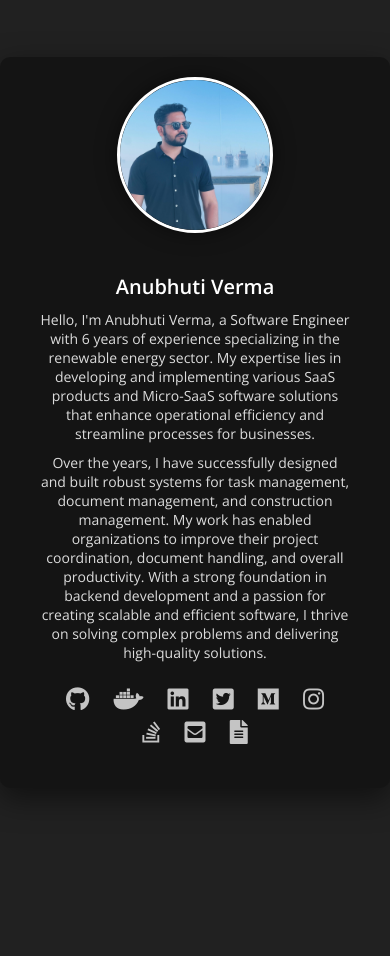
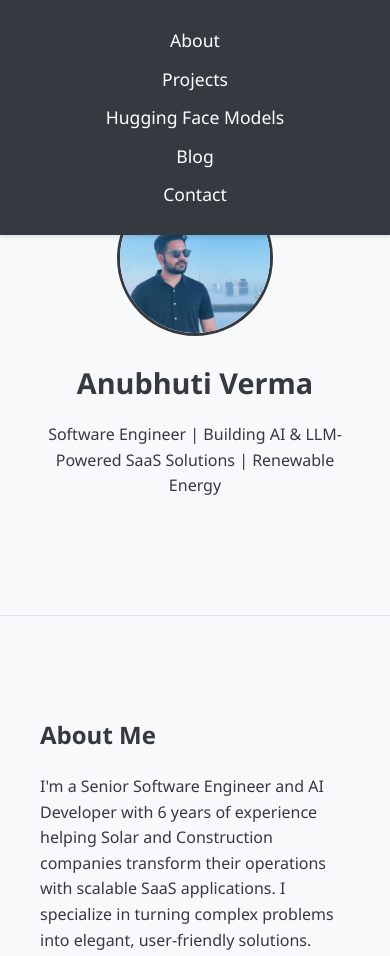
Before and after one commit to anu-007/anu-007.github.io, a plain HTML site: page index.html in a window 390 px wide. Shown: the top 956 px of the page. Before the commit the page ends 844 px from the top, so only its background shows below. Drawn offline with nearby package versions, Linux system fonts and the light colour scheme; no server answers.

Commit message:
redesign

```diff
--- a/index.html
+++ b/index.html
@@ -1,33 +1,104 @@
 <!DOCTYPE html>
 <html lang="en">
+
 <head>
   <meta charset="UTF-8">
   <meta name="viewport" content="width=device-width, initial-scale=1.0">
   <title>Anubhuti Verma</title>
-  <link rel="stylesheet" href="./style.css">
-  <link rel="stylesheet" href="https://use.fontawesome.com/releases/v5.3.1/css/all.css" integrity="sha384-mzrmE5qonljUremFsqc01SB46JvROS7bZs3IO2EmfFsd15uHvIt+Y8vEf7N7fWAU" crossorigin="anonymous">
+  <link rel="stylesheet" href="style.css">
+  <link rel="stylesheet" href="https://use.fontawesome.com/releases/v5.3.1/css/all.css"
+    integrity="sha384-mzrmE5qonljUremFsqc01SB46JvROS7bZs3IO2EmfFsd15uHvIt+Y8vEf7N7fWAU" crossorigin="anonymous">
 </head>
+
 <body>
+  <header>
+    <nav>
+      <ul>
+        <li><a href="#about">About</a></li>
+        <li><a href="#projects">Projects</a></li>
+        <li><a href="#huggingface-models">Hugging Face Models</a></li>
+        <li><a href="#blog">Blog</a></li>
+        <li><a href="#contact">Contact</a></li>
+      </ul>
+    </nav>
+  </header>
+
+  <main>
+    <section id="home">
       <div class="container">
         <div class="profile-pic">
-      <img src="./img/pic.jpg" alt="Anubhuti Verma" class="profile"/>
+          <img src="./img/pic.jpg" alt="Anubhuti Verma" class="profile" />
         </div>
         <div class="content">
-      <h2>Anubhuti Verma</h2>
-      <p>Hello, I'm Anubhuti Verma, a Software Engineer with 6 years of experience specializing in the renewable energy sector. My expertise lies in developing and implementing various SaaS products and Micro-SaaS software solutions that enhance operational efficiency and streamline processes for businesses.</p>
-      <p>Over the years, I have successfully designed and built robust systems for task management, document management, and construction management. My work has enabled organizations to improve their project coordination, document handling, and overall productivity. With a strong foundation in backend development and a passion for creating scalable and efficient software, I thrive on solving complex problems and delivering high-quality solutions.</p>
+          <h1>Anubhuti Verma</h1>
+          <p>Software Engineer | Building AI & LLM-Powered SaaS Solutions | Renewable Energy</p>
+        </div>
+      </div>
+    </section>
+
+    <section id="about">
+      <div class="container">
+        <h2>About Me</h2>
+        <p>I'm a Senior Software Engineer and AI Developer with 6 years of experience helping Solar and Construction
+          companies transform their operations with scalable SaaS applications. I specialize in turning complex problems
+          into elegant, user-friendly solutions.</p>
+        <p>I have a strong foundation in backend development and have successfully built and delivered robust systems
+          for task management, document management, and construction management. I'm also passionate about the potential
+          of AI and have recently shipped an LLM-powered AI agent to production, allowing users to chat with their data
+          and gain actionable insights. I have experience building AI agent workflows using modern frameworks to solve
+          real-world business problems.</p>
+        <p>I'm always looking for the next challenge where I can build something that makes a real difference. Ready to
+          connect? Let's talk about how we can build something great together.</p>
+      </div>
+    </section>
+
+
+
+    <section id="projects">
+      <div class="container">
+        <h2>Projects</h2>
+        <div id="projects-container"></div>
+      </div>
+    </section>
+
+    <section id="huggingface-models">
+      <div class="container">
+        <h2>Hugging Face Models</h2>
+        <div id="huggingface-models-container"></div>
+      </div>
+    </section>
+
+    <section id="blog">
+      <div class="container">
+        <h2>Blog</h2>
+        <div id="blog-container"></div>
+      </div>
+    </section>
+
+    <section id="contact">
+      <div class="container">
+        <h2>Contact</h2>
+        <p>Feel free to reach out to me via email or connect with me on social media.</p>
         <div class="icons">
+          <a href="https://huggingface.co/anubhutiv1" target="_blank"><i class="fas fa-robot"></i></a>
           <a href="https://github.com/anu-007" target="_blank"><i class="fab fa-github"></i></a>
           <a href="https://hub.docker.com/u/anu007/" target="_blank"><i class="fab fa-docker"></i></a>
-        <a href="https://www.linkedin.com/in/anubhuti-verma-59a333ba/" target="_blank"><i class="fab fa-linkedin"></i></a>
+          <a href="https://www.linkedin.com/in/anubhuti-verma-59a333ba/" target="_blank"><i
+              class="fab fa-linkedin"></i></a>
           <a href="https://twitter.com/anubhutiv1" target="_blank"><i class="fab fa-twitter-square"></i></a>
           <a href="https://medium.com/@anubhutiverma" target="_blank"><i class="fab fa-medium"></i></a>
           <a href="https://www.instagram.com/anubhutiv1/?hl=en" target="_blank"><i class="fab fa-instagram"></i></a>
-        <a href="https://stackoverflow.com/users/7941679/anu-007" target="_blank"><i class="fab fa-stack-overflow"></i></a>
+          <a href="https://stackoverflow.com/users/7941679/anu-007" target="_blank"><i
+              class="fab fa-stack-overflow"></i></a>
           <a href="mailto:anubhutiv1@gmail.com"><i class="fas fa-envelope-square"></i></a>
-        <a href="https://drive.google.com/file/d/1SP9S2qF1Xrdz0P0z8rwcsgC8_ILjqEWs/view?usp=sharing" target="_blank"><i class="fas fa-file-alt"></i></a>
+          <a href="https://docs.google.com/document/d/1-ZyjYzrpZO2CGiaHUlAd0msx6KR-oJhIozSQLjKHb9g/edit?usp=sharing"
+            target="_blank"><i class="fas fa-file-alt"></i></a>
         </div>
       </div>
-  </div>
+    </section>
+  </main>
+
+  <script src="script.js"></script>
 </body>
+
 </html>
--- /dev/null
+++ b/script.js
@@ -0,0 +1,73 @@
+document.addEventListener('DOMContentLoaded', () => {
+  // Smooth scrolling for navigation links
+  document.querySelectorAll('a[href^="#"]').forEach(anchor => {
+    anchor.addEventListener('click', function (e) {
+      e.preventDefault();
+
+      document.querySelector(this.getAttribute('href')).scrollIntoView({
+        behavior: 'smooth'
+      });
+    });
+  });
+
+  // Fetch and display specific GitHub projects
+  const specificRepos = ['omani-therapist', 'food_order', 'itinerary_ai_agent'];
+  const projectsContainer = document.getElementById('projects-container');
+  specificRepos.forEach(repoName => {
+    fetch(`https://api.github.com/repos/anu-007/${repoName}`)
+      .then(response => response.json())
+      .then(repoDetails => {
+        if (repoDetails.name) {
+          const projectCard = document.createElement('div');
+          projectCard.classList.add('project-card');
+          projectCard.innerHTML = `
+            <h3>${repoDetails.name}</h3>
+            <p>${repoDetails.description || 'No description available.'}</p>
+            <a href="${repoDetails.html_url}" target="_blank">View on GitHub</a>
+          `;
+          projectsContainer.appendChild(projectCard);
+        }
+      }).catch(error => console.error('Error fetching GitHub projects:', error));
+  });
+
+  // Fetch and display Hugging Face models
+  fetch('https://huggingface.co/api/models?author=anubhutiv1')
+    .then(response => response.json())
+    .then(data => {
+      const hfContainer = document.getElementById('huggingface-models-container');
+      if (data) {
+        data.forEach(model => {
+          const modelCard = document.createElement('div');
+          modelCard.classList.add('project-card');
+          modelCard.innerHTML = `
+            <h3>${model.modelId}</h3>
+            <a href="https://huggingface.co/${model.modelId}" target="_blank">View on Hugging Face</a>
+          `;
+          hfContainer.appendChild(modelCard);
+        });
+      }
+    })
+    .catch(error => console.error('Error fetching Hugging Face models:', error));
+
+  // Fetch and display Medium blog posts
+  // Note: This is a simplified example. A more robust solution might require a backend or a service like RSS2JSON.
+  const mediumUrl = 'https://api.rss2json.com/v1/api.json?rss_url=https://medium.com/feed/@anubhutiverma';
+  fetch(mediumUrl)
+    .then(response => response.json())
+    .then(data => {
+      const blogContainer = document.getElementById('blog-container');
+      if (data.items) {
+        data.items.forEach(post => {
+          const blogPost = document.createElement('div');
+          blogPost.classList.add('blog-post');
+          blogPost.innerHTML = `
+            <h3>${post.title}</h3>
+            <p>${new Date(post.pubDate).toLocaleDateString()}</p>
+            <a href="${post.link}" target="_blank">Read More</a>
+          `;
+          blogContainer.appendChild(blogPost);
+        });
+      }
+    })
+    .catch(error => console.error('Error fetching Medium posts:', error));
+});
--- a/style.css
+++ b/style.css
@@ -1,94 +1,159 @@
-@import url('https://fonts.googleapis.com/css?family=Open+Sans:300,400,600');
-
+/* General Styles */
 body {
-  background-color: #212121;
+  font-family: 'Segoe UI', Tahoma, Geneva, Verdana, sans-serif;
   margin: 0;
-  display: flex;
-  justify-content: center;
-  align-items: center;
-  height: 100vh;
-  font-family: 'Open Sans', Arial, sans-serif;
-  color: #fff;
+  background-color: #f8f9fa;
+  color: #343a40;
+  line-height: 1.6;
 }
 
 .container {
-  display: flex;
-  flex-direction: row;
-  align-items: center;
-  justify-content: center;
-  width: 90%;
-  max-width: 1200px;
+  max-width: 960px;
+  margin: 0 auto;
   padding: 20px;
-  background-color: #141414;
-  border-radius: 10px;
-  box-shadow: 0 10px 30px rgba(0, 0, 0, 0.5);
+}
+
+/* Header */
+header {
+  background-color: #343a40;
+  color: #fff;
+  padding: 1rem 0;
+  position: fixed;
+  width: 100%;
+  top: 0;
+  z-index: 1000;
+  box-shadow: 0 2px 4px rgba(0, 0, 0, 0.1);
+}
+
+nav ul {
+  margin: 0;
+  padding: 0;
+  list-style: none;
+  text-align: center;
+}
+
+nav ul li {
+  display: inline-block;
+  margin: 0 15px;
+}
+
+nav ul li a {
+  color: #fff;
+  text-decoration: none;
+  font-size: 1.1rem;
+  transition: color 0.3s ease;
+}
+
+nav ul li a:hover {
+  color: #e9ecef;
+}
+
+/* Main Content */
+main {
+  padding-top: 80px; /* Adjust for fixed header */
+}
+
+section {
+  padding: 60px 20px;
+  border-bottom: 1px solid #dee2e6;
+}
+
+#home {
+  text-align: center;
+  padding: 80px 20px;
 }
 
 .profile-pic {
-  flex: 1;
-  display: flex;
-  justify-content: center;
-  align-items: center;
+  width: 150px;
+  height: 150px;
+  border-radius: 50%;
+  overflow: hidden;
+  margin: 0 auto 20px;
+  border: 3px solid #343a40;
 }
 
-.profile-pic img {
-  border-radius: 50%;
-  width: 200px;
-  height: 200px;
-  object-fit: cover;
-  border: 3px solid #fff;
-  box-shadow: 0 0 20px rgba(0, 0, 0, 0.5);
+.profile {
+  width: 100%;
+  height: auto;
 }
 
-.content {
-  flex: 2;
-  padding: 20px;
+#home h1 {
+  font-size: 2.5rem;
+  margin-bottom: 10px;
 }
 
-.content h2 {
-  margin: 0;
-  font-weight: 600;
-  font-size: 24px;
+/* Projects */
+#projects-container {
+  display: grid;
+  grid-template-columns: repeat(auto-fit, minmax(300px, 1fr));
+  grid-gap: 20px;
 }
 
-.content p {
-  margin: 10px 0;
-  font-weight: 300;
-  opacity: 0.85;
+.project-card {
+  background-color: #fff;
+  border: 1px solid #dee2e6;
+  padding: 20px;
+  border-radius: 5px;
+  transition: transform 0.3s ease, box-shadow 0.3s ease;
+  box-shadow: 0 2px 4px rgba(0, 0, 0, 0.05);
 }
 
-.icons {
-  margin-top: 20px;
+.project-card:hover {
+  transform: translateY(-5px);
+  box-shadow: 0 4px 8px rgba(0, 0, 0, 0.1);
 }
 
+.project-card img {
+  width: 100%;
+  height: 180px;
+  object-fit: cover;
+  border-radius: 5px 5px 0 0;
+  margin-bottom: 15px;
+}
+
+/* Hugging Face Models */
+#huggingface-models-container {
+  display: grid;
+  grid-template-columns: repeat(auto-fit, minmax(300px, 1fr));
+  grid-gap: 20px;
+}
+
+/* Contact */
 .icons a {
-  margin: 0 10px;
-  color: #fff;
-  font-size: 24px;
-  opacity: 0.75;
-  transition: opacity 0.3s;
+  font-size: 2.5rem;
+  margin: 0 15px;
+  color: #343a40;
+  transition: color 0.3s ease;
 }
 
 .icons a:hover {
-  opacity: 1;
+  color: #495057;
 }
 
-@media only screen and (max-width: 768px) {
-  .container {
-    flex-direction: column;
-    text-align: center;
+/* Responsive */
+@media (max-width: 768px) {
+  nav ul li {
+    display: block;
+    margin: 10px 0;
   }
-  .profile-pic {
-    margin-bottom: 20px;
+
+  #home h1 {
+    font-size: 2rem;
   }
-  .profile-pic img {
-    width: 150px;
-    height: 150px;
-  }
-  .content h2 {
-    font-size: 20px;
-  }
-  .content p {
-    font-size: 14px;
+
+  #projects-container,
+  #huggingface-models-container {
+    grid-template-columns: 1fr;
   }
 }
+
+@media (max-width: 480px) {
+  #home h1 {
+    font-size: 1.8rem;
+  }
+
+  .icons a {
+    font-size: 2rem;
+    margin: 0 10px;
+  }
+}
```
Also changed, not shown: img/pic-old.jpg (deleted). Lines whose indentation alone changed are shown as unchanged.
